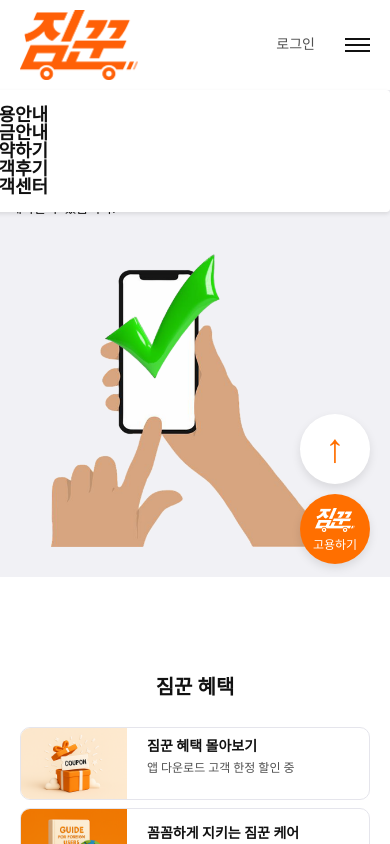
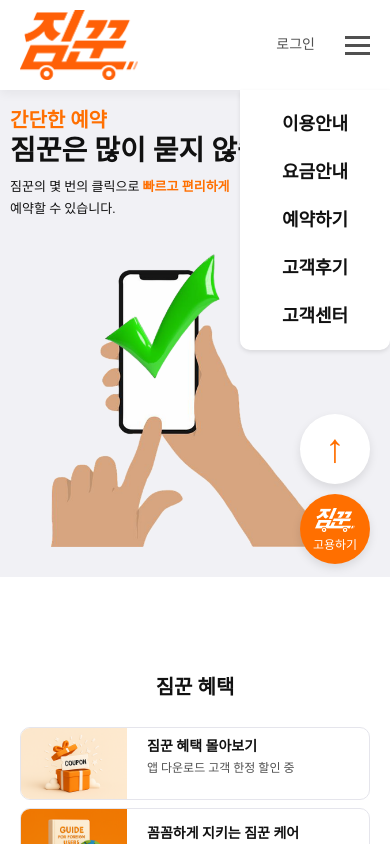
Before and after one commit to HongEungyung/newjimggun, a Vue app: page / in a window 390 px wide. Both pictures are taken after a click on the element 357 px from the left and 45 px from the top of the page. Shown: the top 844 px of the page. Built offline with nearby package versions, Linux system fonts and the light colour scheme.

Commit message:
헤더 반응형 완성

```diff
--- a/src/components/Header.vue
+++ b/src/components/Header.vue
@@ -1,16 +1,18 @@
 <script setup>
-import { ref, computed } from "vue";
+import { ref, computed, onMounted, onBeforeUnmount } from "vue";
 import { useRouter } from "vue-router";
 import { useAuthStore } from "@/stores/auth"; // auth.js 경로에 맞게 수정
 import { useI18n } from "vue-i18n";
 
+const authStore = useAuthStore();
+const router = useRouter();
+
+// 언어변경
 const { t, locale } = useI18n();
 
 const changeLang = (lang) => {
   locale.value = lang;
 };
-const authStore = useAuthStore();
-const router = useRouter();
 
 // 로그인 상태 계산
 const isLoggedIn = computed(() => authStore.getIsLoggedIn);
@@ -26,13 +28,35 @@
   router.push("/reservation");
   // 예약 페이지의 첫 화면으로 이동하기 위해 이벤트 발생
   window.dispatchEvent(new CustomEvent("resetToFirstStep"));
+  isMenuOpen.value = false;
 };
-
+//
+const closeMenu = () => {
+  isMenuOpen.value = false;
+};
 // 모바일
 const isMenuOpen = ref(false);
 const toggleMenu = () => {
   isMenuOpen.value = !isMenuOpen.value;
 };
+
+// 외부 클릭 감지
+const handleOutsideClick = (e) => {
+
+  const clickedInsideNav = e.target.closest(".headerNav");
+  const clickedHamburger = e.target.closest(".hamburger-menu");
+
+  if (isMenuOpen.value && !clickedInsideNav && !clickedHamburger) {
+    isMenuOpen.value = false;
+  }
+};
+
+onMounted(() => {
+  document.addEventListener("click", handleOutsideClick, true);
+});
+onBeforeUnmount(() => {
+  document.removeEventListener("click", handleOutsideClick, true);
+});
 </script>
 
 <template>
@@ -48,43 +72,30 @@
       <div class="mobile-wrap">
         <!-- 메뉴 -->
         <ul class="headerNav" :class="{ open: isMenuOpen }">
-          <li>
-            <router-link to="/information">{{ t("info") }}</router-link>
-          </li>
-          <li>
-            <router-link to="/charge">{{ t("price") }}</router-link>
-          </li>
+          <li><router-link to="/information" @click="closeMenu">{{ t("info") }}</router-link></li>
+          <li><router-link to="/charge" @click="closeMenu">{{ t("price") }}</router-link></li>
           <li>
             <router-link to="/reservation" @click="handleReservationClick">{{
               t("reserve")
             }}</router-link>
           </li>
-          <li>
-            <router-link to="/review">{{ t("review") }}</router-link>
-          </li>
-          <li>
-            <router-link to="/cs">{{ t("cs") }}</router-link>
-          </li>
+          <li><router-link to="/review" @click="closeMenu">{{ t("review") }}</router-link></li>
+          <li><router-link to="/cs" @click="closeMenu">{{ t("cs") }}</router-link></li>
         </ul>
         <div class="headerSubnav">
           <!-- 로그인 상태일 때 -->
           <template v-if="isLoggedIn">
             <router-link to="/mypage">{{ t("mypage") }}</router-link>
-            <router-link to="/" @click.prevent="handleLogout">{{
-              t("logout")
-            }}</router-link>
+            <router-link to="/" @click.prevent="handleLogout">로그아웃</router-link>
           </template>
 
           <!-- 로그아웃 상태일 때 -->
           <template v-else>
-            <router-link to="/login">{{ t("login") }}</router-link>
+            <router-link to="/login">로그인</router-link>
           </template>
 
           <!-- 햄버거바 -->
-          <div
-            class="hamburger-menu"
-            @click="toggleMenu"
-            :class="{ active: isMenuOpen }">
+          <div class="hamburger-menu" @click="toggleMenu" :class="{ active: isMenuOpen }">
             <span></span>
             <span></span>
             <span></span>
@@ -142,12 +153,12 @@
       .hamburger-menu {
         display: none;
         flex-direction: column;
-        gap: 4px;
+        gap: 5px;
         cursor: pointer;
         span {
           width: 25px;
-          height: 2px;
-          background-color: $font-primary;
+          height: 3px;
+          background-color: $font-gray;
         }
       }
       // 메뉴
@@ -195,12 +206,19 @@
     display: none !important;
     flex-direction: column !important;
     position: absolute !important;
-    top: 90px !important;
+    top:90px !important;
     right: 0px !important;
     background-color: #fff !important;
     box-shadow: 0 2px 4px rgba(0, 0, 0, 0.1) !important;
-    padding: 1rem !important;
-    border-radius: 4px !important;
+    padding: 25px 20px !important;
+    border-radius: 10px !important;
+    border-top-left-radius: 0 !important;
+    border-top-right-radius: 0 !important;
+    max-width: 150px !important;
+    gap: 30px !important;
+    li{
+      width: 100% !important;
+    }
   }
   .headerNav.open {
     display: flex !important;
```
